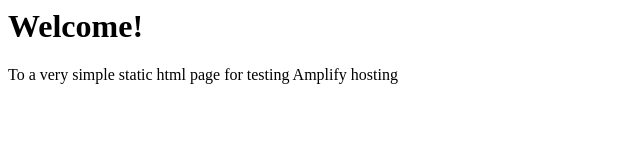
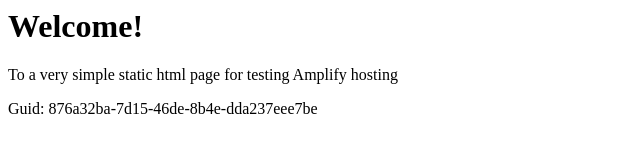
Before and after one commit to aws-aemilia-pdx/Github-PR-Commit-Integration-Test-DoNotTouch-Gith-P5X5MO5I-v1-gamma-us-west-2, a website: page src/index.html in a window 1280 px wide. Shown: the whole page, without its empty margins (0-640 px from the left). Drawn offline with Linux system fonts and the light colour scheme.

Commit message:
commit from integ tests

```diff
--- a/src/index.html
+++ b/src/index.html
@@ -1,3 +1,5 @@
+
+
 <html lang="en">
 
 <head>
@@ -10,6 +12,6 @@
 <body>
     <h1>Welcome!</h1>
     <p>To a very simple static html page for testing Amplify hosting</p>
-</body>
+    <p>Guid: 876a32ba-7d15-46de-8b4e-dda237eee7be</p></body>
 
 </html>
```
